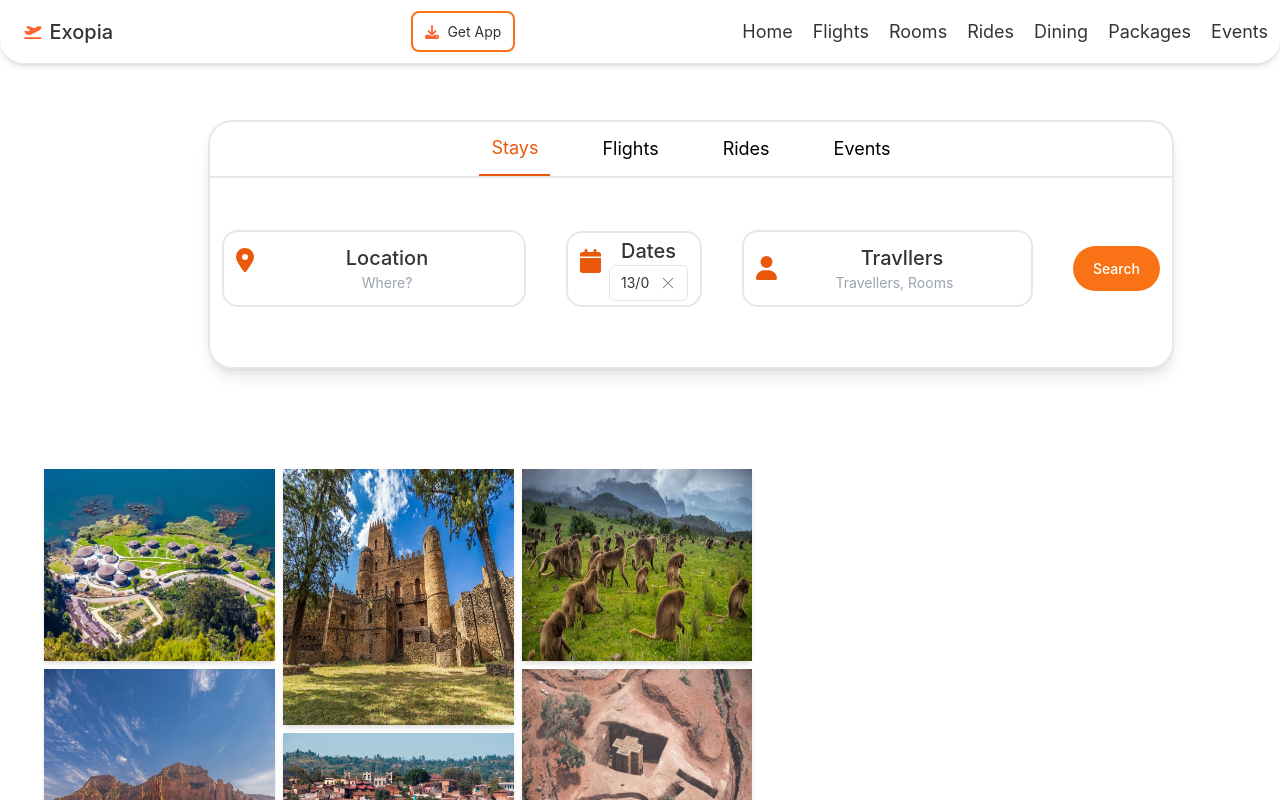
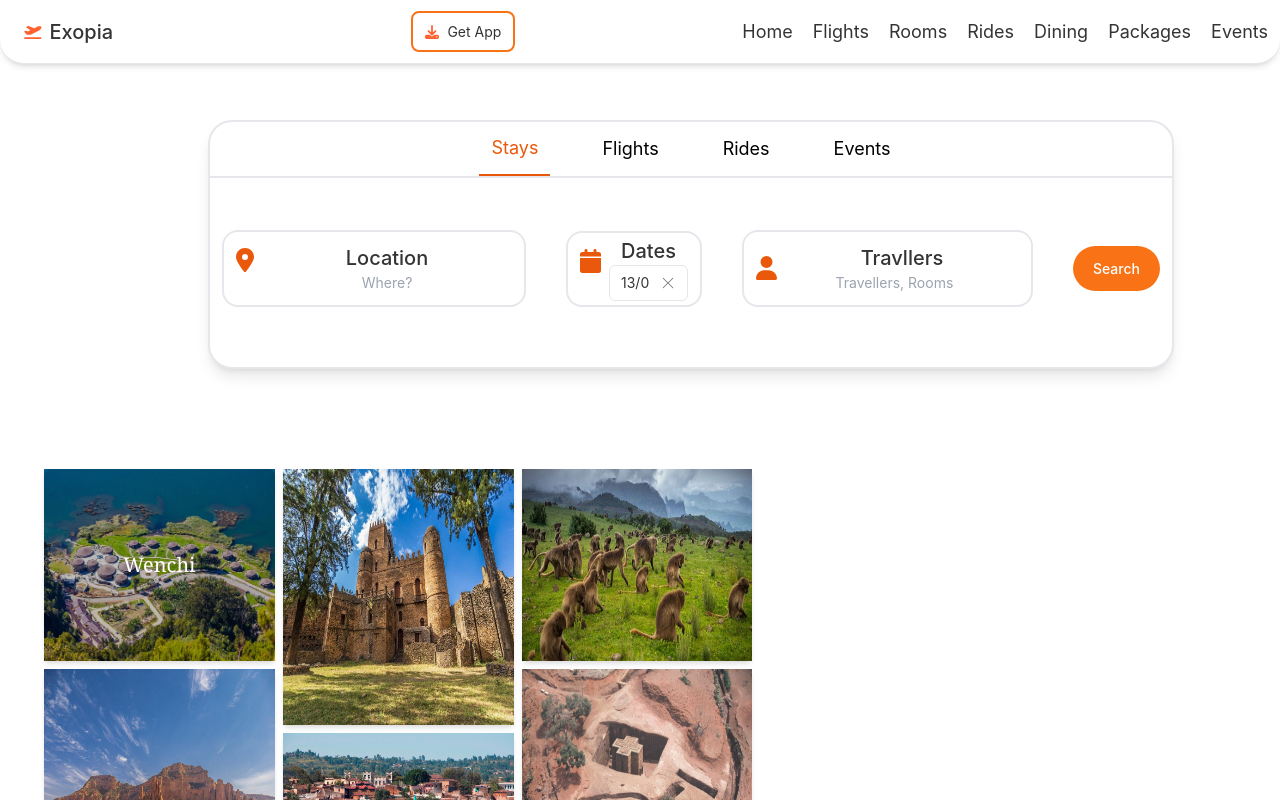
Before and after one commit to beki-kel/GUZO, a React (Vite) app in the folder frontend/: page /home in a window 1280 px wide. Shown: the top 800 px of the page. Built offline with nearby package versions, Linux system fonts and the light colour scheme; no server answers.

Commit message:
refactor: Update Gallery component with default hover image and lazy loading

```diff
--- a/frontend/src/components/Gallery.jsx
+++ b/frontend/src/components/Gallery.jsx
@@ -12,7 +12,7 @@ import bale from '../assets/Bale Mountains.jpg';
 
 function Gallery() {
 
-    const [hoveredImage, setHoveredImage] = useState(null);
+    const [hoveredImage, setHoveredImage] = useState('Wenchi');
 
     const handleMouseEnter = (place) => {
         setHoveredImage(place);
```
